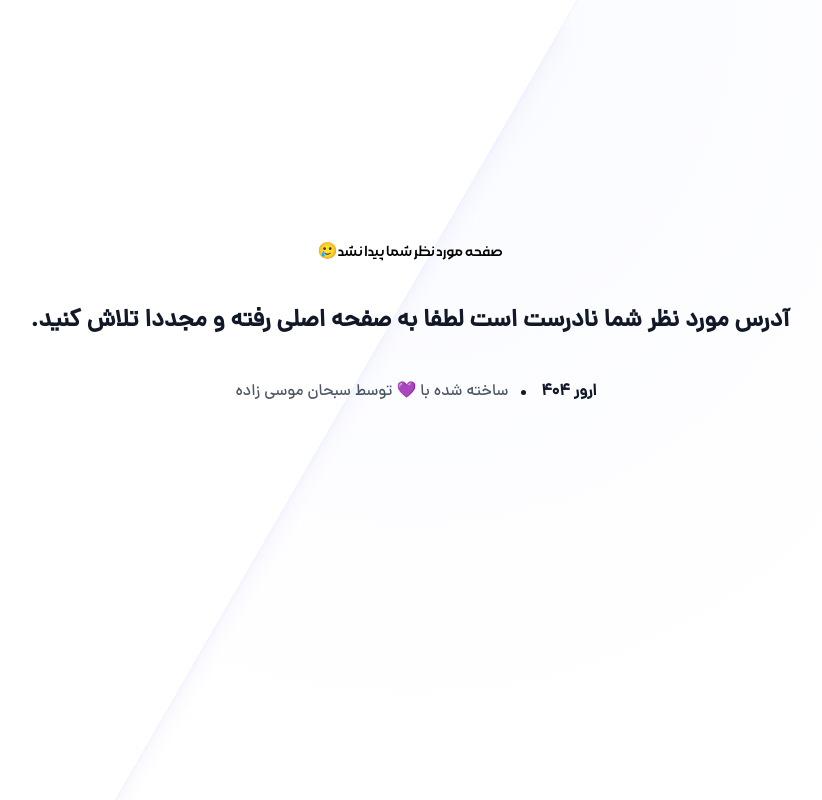
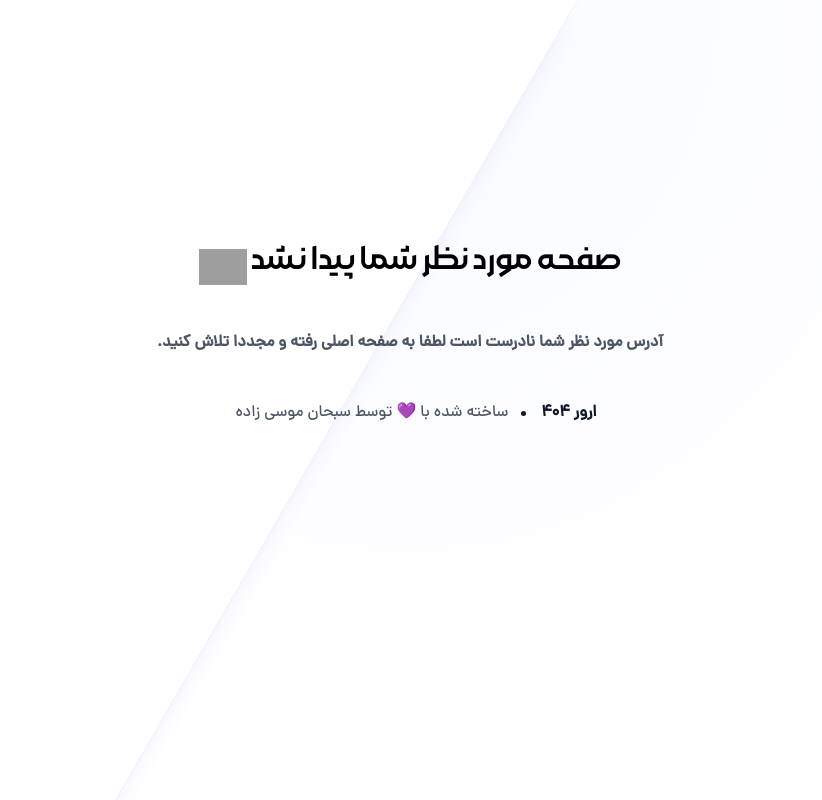
Before and after one commit to MrSobhan/NoteLegendary, a PHP site: page /php/404.php in a window 1280 px wide. Shown: the whole page, without its empty margins (230-1052 px from the left). Run offline with PHP 8.4, Linux system fonts and the light colour scheme; some libraries are stand-ins or nearby versions; grey boxes are pictures that could not be loaded.

Commit message:
End Ui Page 404

```diff
--- a/404.php
+++ b/404.php
@@ -4,9 +4,9 @@
         <div class="absolute inset-0 -z-10 bg-[radial-gradient(45rem_50rem_at_top,theme(colors.indigo.100),white)] opacity-20"></div>
         <div class="absolute inset-y-0 right-1/2 -z-10 mr-16 w-[200%] origin-bottom-left skew-x-[-30deg] bg-white shadow-xl shadow-indigo-600/10 ring-1 ring-indigo-50 sm:mr-28 lg:mr-0 xl:mr-16 xl:origin-center"></div>
         <div class="mx-auto max-w-2xl lg:max-w-4xl mt-28">
-            <h1 class="moraba text-center">صفحه مورد نظر شما پیدا نشد🥲</h1>
+            <h1 class="moraba text-center text-4xl">صفحه مورد نظر شما پیدا نشد <img class="w-auto h-9 inline" src="https://github.com/Tarikul-Islam-Anik/tarikul-islam-anik/raw/main/assets/images/Confused%20Face.png" alt="" ></h1>
             <figure class="mt-10">
-                <blockquote class="text-center text-xl font-semibold leading-8 text-gray-900 sm:text-2xl sm:leading-9">
+                <blockquote class="text-center text-md font-semibold leading-8 text-gray-600 sm:leading-9">
                     <p>آدرس مورد نظر شما نادرست است لطفا به صفحه اصلی رفته و مجددا تلاش کنید.</p>
                 </blockquote>
                 <figcaption class="mt-10">
--- a/css/main.css
+++ b/css/main.css
@@ -18,13 +18,15 @@
 body {
     overflow-x: hidden !important;
 }
-
+:root{
+    --them-color : #ba68c8;
+}
 ::-webkit-scrollbar {
     width: 13px;
 }
 
 ::-webkit-scrollbar-thumb {
-    background-color: rgb(0, 255, 110);
+    background-color: var(--them-color);
     border-radius: 10px;
 }
 
--- a/home.php
+++ b/home.php
@@ -58,7 +58,7 @@ include_once("./includes/header.php");
           <div class="text-center">
             <h1 id="app" class="text-4xl font-bold tracking-tight text-gray-900 sm:text-6xl moraba">یادداشت افسانه ای</h1>
             <p class="my-6 text-lg leading-8 text-gray-600">يادداشت هاي زيبا و محيطي امن با قابليت هاي فراوان!</p>
-            <a href="#" class="rounded-lg bg-indigo-600 px-8 py-3 text-sm font-semibold text-white shadow-sm hover:bg-indigo-500 focus-visible:outline focus-visible:outline-2 focus-visible:outline-offset-2 focus-visible:outline-indigo-600">بزن بريم!</a>
+            <a href="#" class="rounded-lg px-8 py-3 text-md font-semibold text-zinc-600 focus-visible:outline focus-visible:outline-2 focus-visible:outline-offset-2 focus-visible:outline-indigo-600"><i class="bi bi-arrow-down-circle me-2"></i> بزن بريم!</a>
           </div>
         </div>
         <div class="absolute inset-x-0 top-[calc(100%-13rem)] -z-10 transform-gpu overflow-hidden blur-3xl sm:top-[calc(100%-30rem)]" aria-hidden="true">
--- a/includes/header.php
+++ b/includes/header.php
@@ -18,7 +18,7 @@
     };
   </script>
   <link rel="stylesheet" href="https://cdn.jsdelivr.net/npm/bootstrap-icons@1.10.3/font/bootstrap-icons.css">
-  <link rel="icon" href="https://encrypted-tbn0.gstatic.com/images?q=tbn:ANd9GcTLxYvmYo9rTuvkLR1C05WwbQ5u443pJrzR__kXSV7vVSAmGY_eJN_KfwxnkixbkYFOdb8&usqp=CAU">
+  <link rel="icon" href="../images/NoteLegendary.png">
   <!-- <link href="https://unpkg.com/aos@2.3.1/dist/aos.css" rel="stylesheet"> -->
 
   <script src="https://cdn.ckeditor.com/ckeditor5/36.0.0/classic/ckeditor.js"></script>
```
